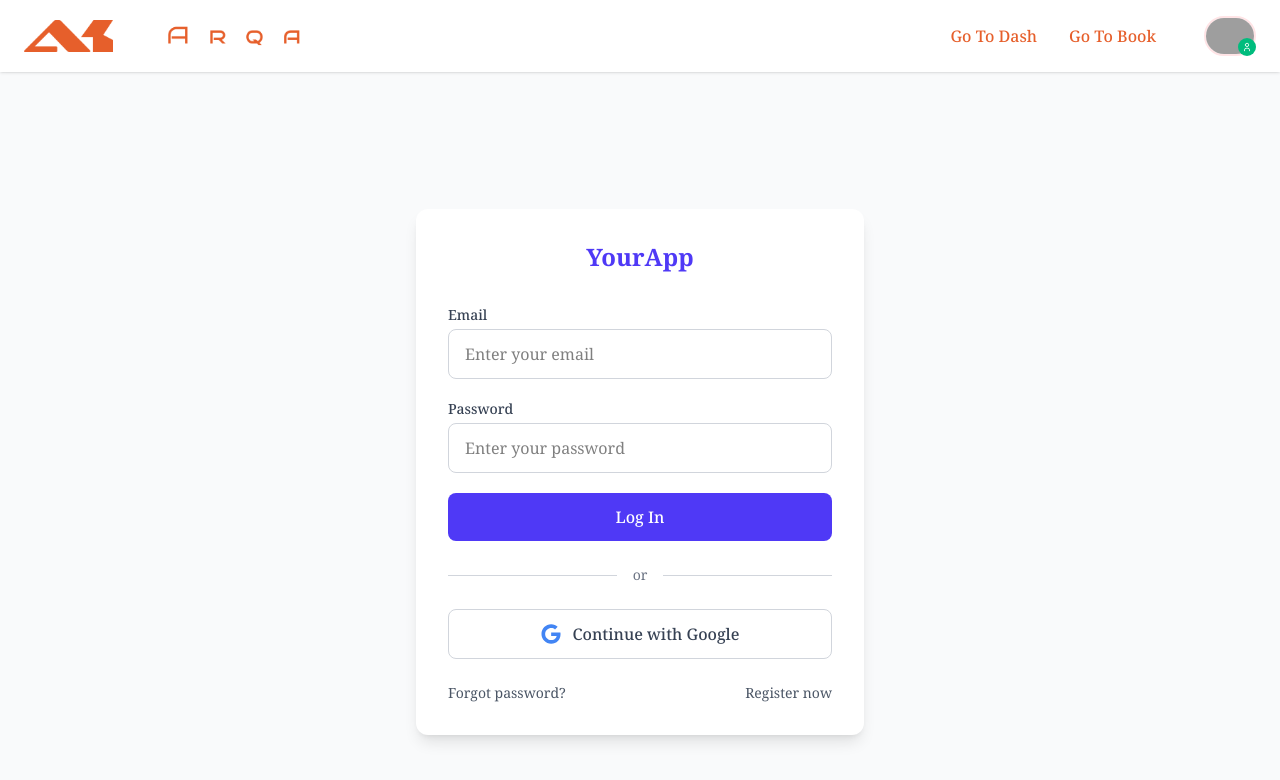
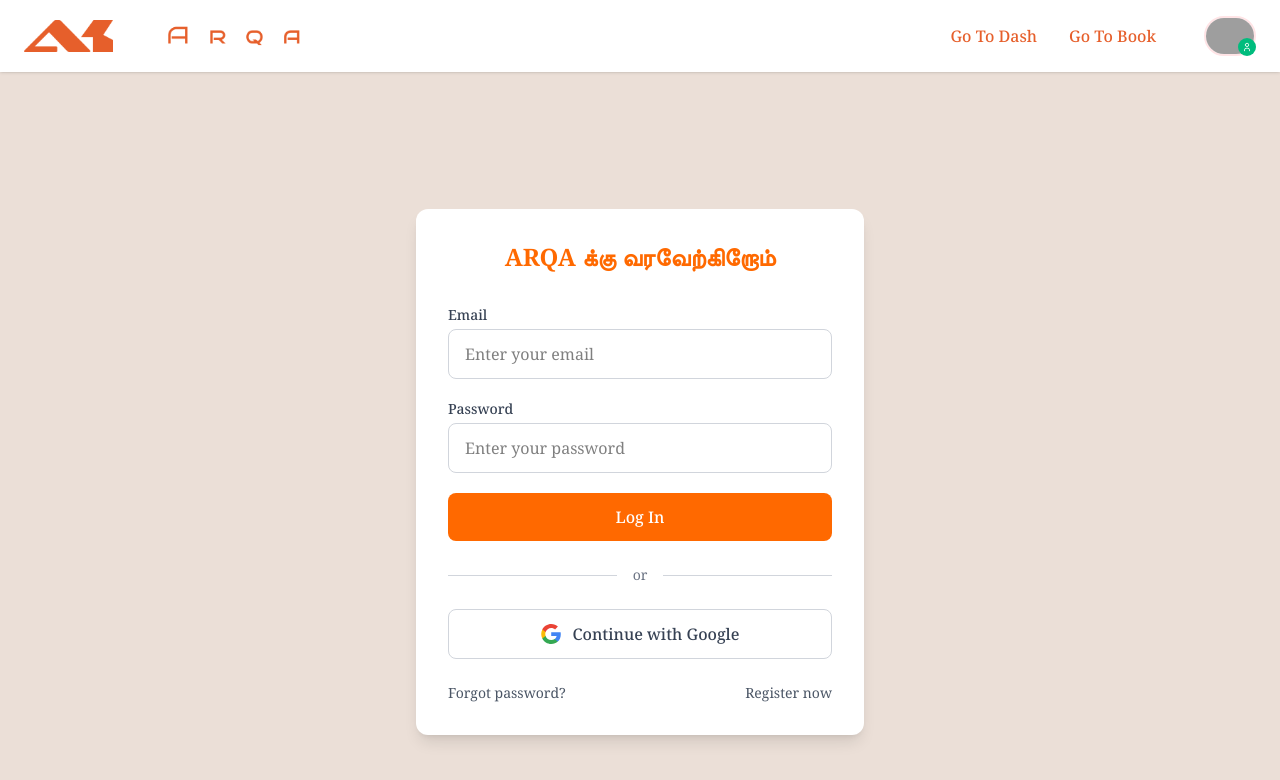
Before and after one commit to SHREYA-2k5/arqa, a React (Vite) app in the folder client/: page /login in a window 1280 px wide. Shown: the top 780 px of the page. Built offline with nearby package versions, Linux system fonts and the light colour scheme; grey boxes are pictures that could not be loaded.

Commit message:
fixed login page

```diff
--- a/client/src/pages/LoginPage.jsx
+++ b/client/src/pages/LoginPage.jsx
@@ -1,12 +1,33 @@
-import React from "react";
+import React, { useState, useEffect } from "react";
 
 const LoginPage = () => {
+  const [currentLanguage, setCurrentLanguage] = useState(0);
+  const languages = [
+    { text: "Welcome to ARQA" },
+    { text: "ARQA में आपका स्वागत है" }, // Hindi
+    { text: "ARQA க்கு வரவேற்கிறோம்" }, // Tamil
+    { text: "ARQA కు స్వాగతం" }, // Telugu
+    { text: "ARQA ಗೆ ಸುಸ್ವಾಗತ" }, // Kannada
+    { text: "ARQA സ്വാഗതം" }, // Malayalam
+    { text: "ARQA ਵਿੱਚ ਜੀ ਆਇਆਂ ਨੂੰ" }, // Punjabi
+    { text: "ARQA তে স্বাগতম" } // Bengali
+  ];
+
+  useEffect(() => {
+    const interval = setInterval(() => {
+      setCurrentLanguage((prev) => (prev + 1) % languages.length);
+    }, 2000);
+    return () => clearInterval(interval);
+  }, [languages.length]);
+
   return (
-    <div className="min-h-screen bg-gray-50 flex items-center justify-center px-4">
+    <div className="min-h-screen bg-[#EBDFD7] flex items-center justify-center px-4">
       <div className="w-full max-w-md bg-white rounded-xl shadow-lg p-8">
         {/* Logo/Header */}
         <div className="text-center mb-8">
-          <h1 className="text-2xl font-bold text-indigo-600">YourApp</h1>
+          <h1 className="text-2xl font-bold text-orange-500">
+            {languages[currentLanguage].text}
+          </h1>
         </div>
 
         {/* Manual Login Form */}
@@ -19,7 +40,7 @@
               type="email"
               id="email"
               placeholder="Enter your email"
-              className="w-full px-4 py-3 rounded-lg border border-gray-300 focus:outline-none focus:ring-2 focus:ring-indigo-500 focus:border-transparent transition"
+              className="w-full px-4 py-3 rounded-lg border border-gray-300 focus:outline-none focus:ring-2 focus:ring-orange-500 focus:border-transparent transition"
               required
             />
           </div>
@@ -32,14 +53,14 @@
               type="password"
               id="password"
               placeholder="Enter your password"
-              className="w-full px-4 py-3 rounded-lg border border-gray-300 focus:outline-none focus:ring-2 focus:ring-indigo-500 focus:border-transparent transition"
+              className="w-full px-4 py-3 rounded-lg border border-gray-300 focus:outline-none focus:ring-2 focus:ring-orange-500 focus:border-transparent transition"
               required
             />
           </div>
 
           <button
             type="submit"
-            className="w-full bg-indigo-600 hover:bg-indigo-700 text-white py-3 px-4 rounded-lg font-medium transition duration-200"
+            className="w-full bg-orange-500 hover:bg-orange-600 text-white py-3 px-4 rounded-lg font-medium transition duration-200"
           >
             Log In
           </button>
@@ -52,17 +73,15 @@
           <div className="flex-grow border-t border-gray-300"></div>
         </div>
 
-        {/* Google Login */}
+        {/* Google Login with original multi-colored logo */}
         <button className="w-full flex items-center justify-center gap-3 bg-white border border-gray-300 hover:bg-gray-50 text-gray-700 py-3 px-4 rounded-lg font-medium transition duration-200">
-          <svg
-            xmlns="http://www.w3.org/2000/svg"
-            viewBox="0 0 488 512"
-            className="w-5 h-5"
-          >
-            <path
-              fill="#4285F4"
-              d="M488 261.8C488 403.3 391.1 504 248 504 110.8 504 0 393.2 0 256S110.8 8 248 8c66.8 0 123 24.5 166.3 64.9l-67.5 64.9C258.5 52.6 94.3 116.6 94.3 256c0 86.5 69.1 156.6 153.7 156.6 98.2 0 135-70.4 140.8-106.9H248v-85.3h236.1c2.3 12.7 3.9 24.9 3.9 41.4z"
-            />
+          <svg xmlns="http://www.w3.org/2000/svg" viewBox="0 0 24 24" className="w-5 h-5">
+            <g transform="matrix(1, 0, 0, 1, 27.009001, -39.238998)">
+              <path fill="#4285F4" d="M -3.264 51.509 C -3.264 50.719 -3.334 49.969 -3.454 49.239 L -14.754 49.239 L -14.754 53.749 L -8.284 53.749 C -8.574 55.229 -9.424 56.479 -10.684 57.329 L -10.684 60.329 L -6.824 60.329 C -4.564 58.239 -3.264 55.159 -3.264 51.509 Z"/>
+              <path fill="#34A853" d="M -14.754 63.239 C -11.514 63.239 -8.804 62.159 -6.824 60.329 L -10.684 57.329 C -11.764 58.049 -13.134 58.489 -14.754 58.489 C -17.884 58.489 -20.534 56.379 -21.484 53.529 L -25.464 53.529 L -25.464 56.619 C -23.494 60.539 -19.444 63.239 -14.754 63.239 Z"/>
+              <path fill="#FBBC05" d="M -21.484 53.529 C -21.734 52.809 -21.864 52.039 -21.864 51.239 C -21.864 50.439 -21.724 49.669 -21.484 48.949 L -21.484 45.859 L -25.464 45.859 C -26.284 47.479 -26.754 49.299 -26.754 51.239 C -26.754 53.179 -26.284 54.999 -25.464 56.619 L -21.484 53.529 Z"/>
+              <path fill="#EA4335" d="M -14.754 43.989 C -12.984 43.989 -11.404 44.599 -10.154 45.789 L -6.734 42.369 C -8.804 40.429 -11.514 39.239 -14.754 39.239 C -19.444 39.239 -23.494 41.939 -25.464 45.859 L -21.484 48.949 C -20.534 46.099 -17.884 43.989 -14.754 43.989 Z"/>
+            </g>
           </svg>
           Continue with Google
         </button>
@@ -71,13 +90,13 @@
         <div className="flex justify-between mt-6 text-sm">
           <a
             href="#"
-            className="text-gray-600 hover:text-indigo-600 hover:underline transition"
+            className="text-gray-600 hover:text-orange-500 hover:underline transition"
           >
             Forgot password?
           </a>
           <a
             href="#"
-            className="text-gray-600 hover:text-indigo-600 hover:underline transition"
+            className="text-gray-600 hover:text-orange-500 hover:underline transition"
           >
             Register now
           </a>
```
